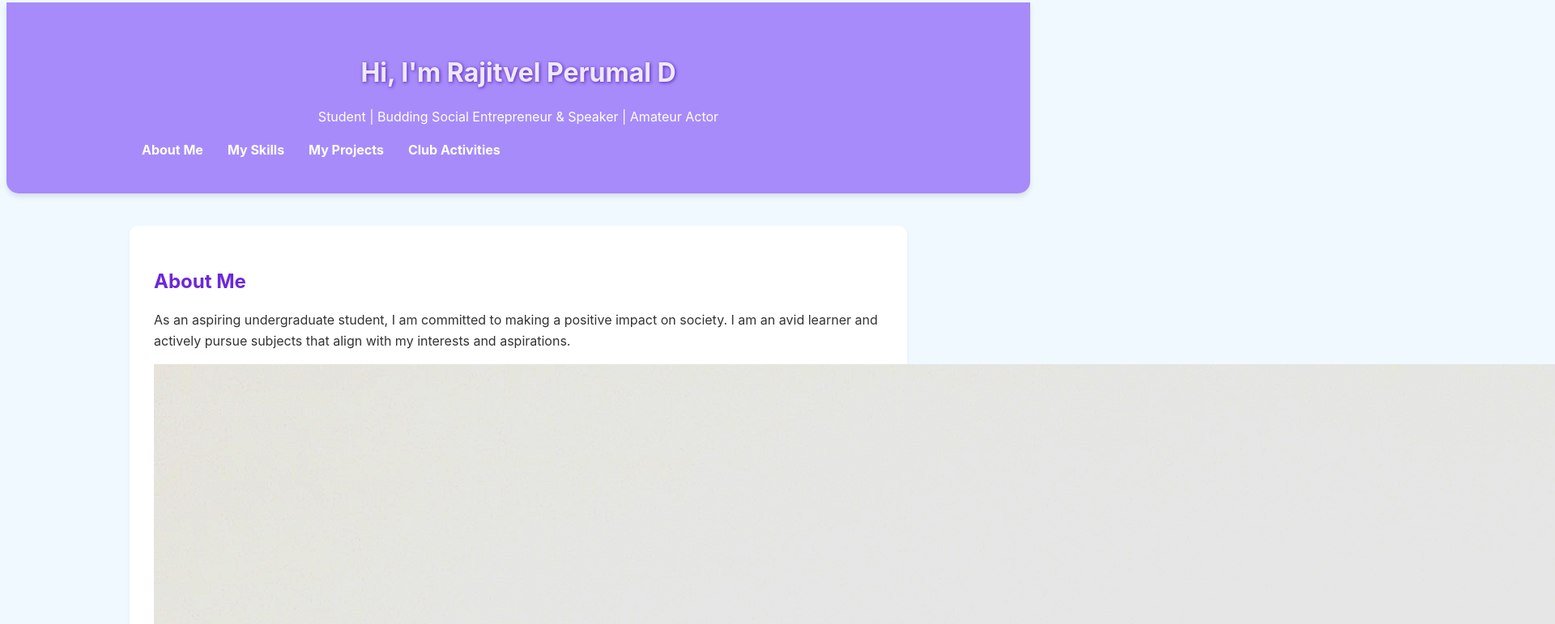
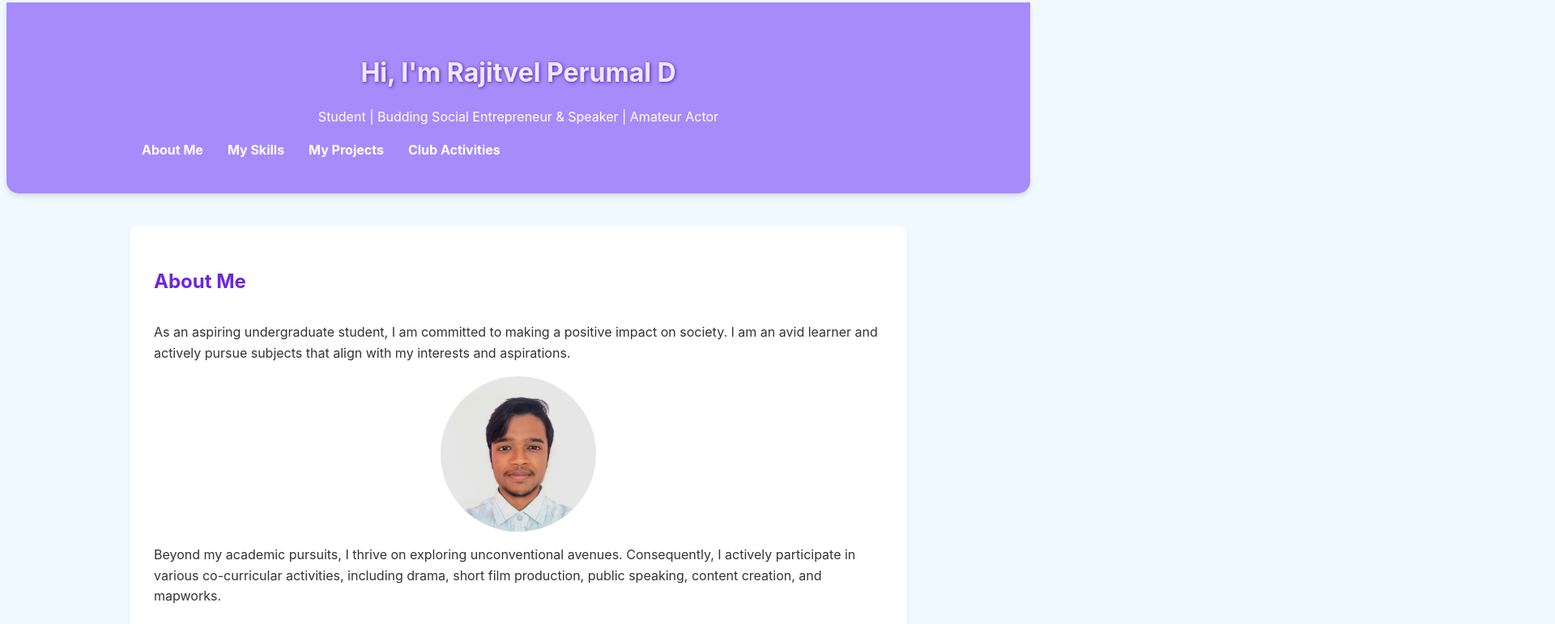
Before and after one commit to rajitvel/rajitvel.github.io, a plain HTML site: page index.html in a window 1280 px wide. Shown: the part 5-776 px from the top of the page at 81% size, 1920 px wide, since content can reach past the window. Drawn offline with Linux system fonts and the light colour scheme.

Commit message:
fixed image size & aspect ratio

```diff
--- a/index.html
+++ b/index.html
@@ -83,6 +83,28 @@
             box-shadow: 0 -4px 6px rgba(0, 0, 0, 0.1);
         }
 
+        img {
+            max-width: 12rem;
+            max-height: 12rem;
+        }
+
+        .avatar {
+            border-radius: 50%;
+            object-fit: cover;
+            aspect-ratio: 1 / 1;
+        }
+
+        #about {
+            display: flex;
+            flex-direction: column;
+        }
+
+        .avatar-container {
+            display: flex;
+            justify-content: center;
+            align-items: center;
+        }
+
         /* Responsive adjustments */
         @media (max-width: 768px) {
             nav {
@@ -121,7 +143,9 @@
                 As an aspiring undergraduate student, I am committed to making a positive impact on society.
                 I am an avid learner and actively pursue subjects that align with my interests and aspirations.
             </p>
-            <img src="assets/Rajitvel_image.jpg" alt="Rajitvel's Photo" class="mt-4 rounded-full w-32 h-32 mx-auto shadow-lg border-4 border-white object-cover">
+            <div class="avatar-container">
+                <img src="assets/Rajitvel_image.jpg" alt="Rajitvel's Photo" class="mt-4 rounded-full mx-auto shadow-lg border-4 border-white object-cover avatar">
+            </div>
             <p class="mt-4">
                 Beyond my academic pursuits, I thrive on exploring unconventional avenues.
                 Consequently, I actively participate in various co-curricular activities, including drama, short film production, public speaking, content creation, and mapworks.
```
